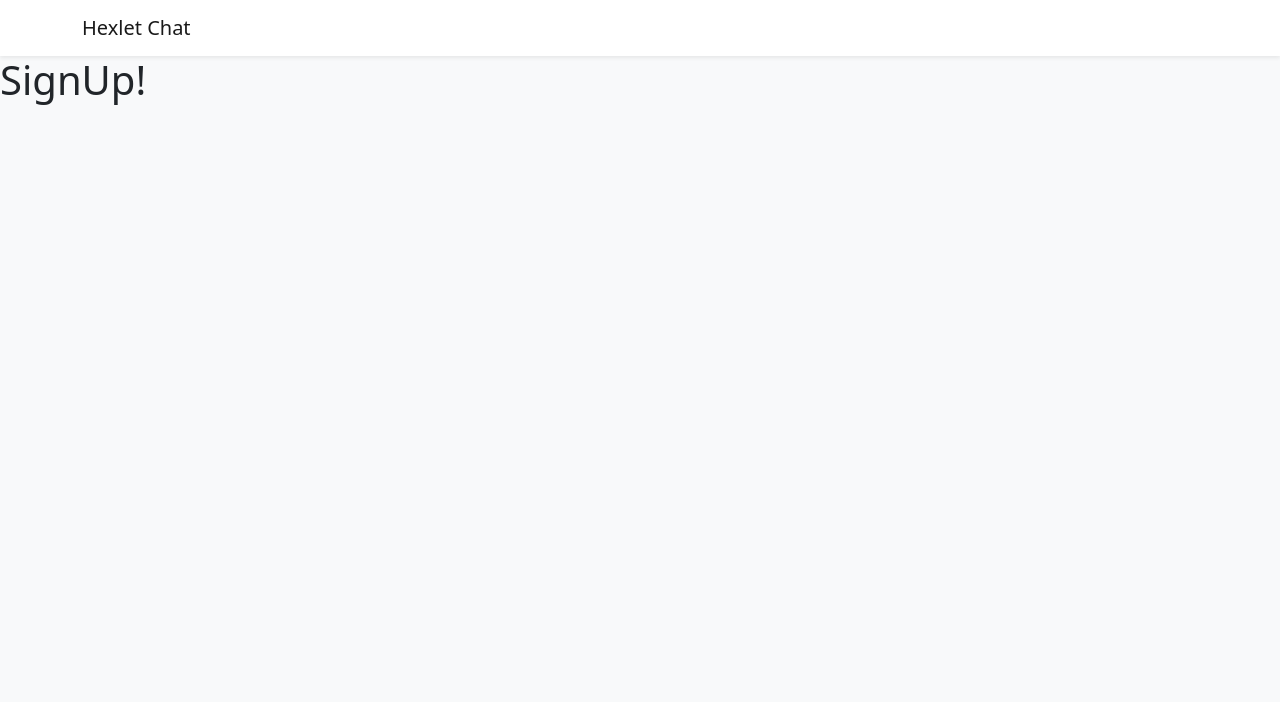
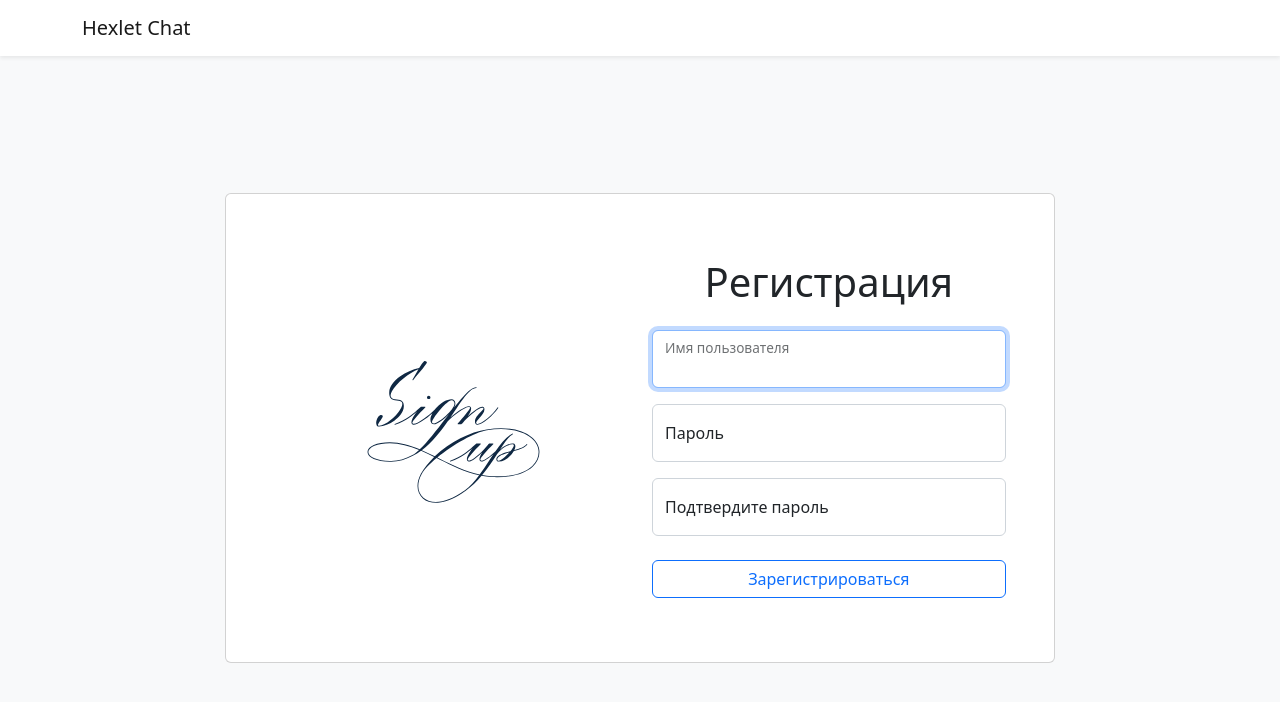
Before and after one commit to artem-mar/frontend-project-12, a React (Create React App) app in the folder frontend/: page /signup in a window 1280 px wide. Shown: the top 702 px of the page. Built offline with nearby package versions, Linux system fonts and the light colour scheme; no server answers.

Commit message:
added signUp

```diff
--- a/frontend/src/components/SignUp.jsx
+++ b/frontend/src/components/SignUp.jsx
@@ -1,9 +1,135 @@
-import React from 'react';
+import React, { useEffect, useState, useRef } from 'react';
+import { useFormik } from 'formik';
+import axios from 'axios';
+import * as yup from 'yup';
+import { useNavigate } from 'react-router-dom';
+import { Button, Form, FloatingLabel } from 'react-bootstrap';
+import { useAuth } from '../hooks/index.js';
+import signUpImage from '../assets/sign_up.svg';
+import routes from '../routes.js';
 
-const SignUp = () => (
-  <div>
-    <h1>SignUp!</h1>
-  </div>
-);
+yup.setLocale({
+  string: {
+    matches: 'password must contain numbers and letters',
+  },
+});
+const schema = yup.object().shape({
+  username: yup.string().required().min(3).max(20)
+    .trim(),
+  password: yup.string().required().min(6).trim(),
+  passwordComfirmation: yup.string().equals([yup.ref('password')], 'Пароли должны совпадать'),
+});
 
-export default SignUp;
+const SignIn = () => {
+  const [regError, setRegError] = useState(false);
+  const auth = useAuth();
+  const navigate = useNavigate();
+  const inputRef = useRef(null);
+  useEffect(() => {
+    inputRef.current.focus();
+  }, []);
+
+  const formik = useFormik({
+    initialValues: {
+      username: '',
+      password: '',
+      passwordComfirmation: '',
+    },
+    validationSchema: schema,
+    onSubmit: async (values) => {
+      setRegError(null);
+      try {
+        const { data } = await axios.post(routes.signUpPath(), values);
+        localStorage.setItem('user', JSON.stringify(data));
+        auth.logIn();
+        navigate('/');
+      } catch (e) {
+        if (e.response.status === 409) {
+          setRegError('такой юзер уже есть');
+          inputRef.current.select();
+        }
+      }
+    },
+  });
+
+  return (
+    <div className="container-fluid h-100">
+      <div className="row align-items-center justify-content-center h-100">
+        <div className="col col-12 col-md-8 bg-light">
+          <div className="card">
+            <div className="card-body row p-5">
+              <div className="col-12 col-md-6 d-flex align-items-center justify-content-center">
+                <img src={signUpImage} alt="Sign In" style={{ height: '200px' }} />
+              </div>
+              <div className="col-12 col-md-6">
+                <Form onSubmit={formik.handleSubmit} className="mt-3">
+                  <h1 className="text-center mb-4">Регистрация</h1>
+                  <FloatingLabel
+                    controlId="username"
+                    label="Имя пользователя"
+                    className="mb-3"
+                  >
+                    <Form.Control
+                      ref={inputRef}
+                      required
+                      onBlur={formik.handleBlur}
+                      onChange={formik.handleChange}
+                      isInvalid={(formik.errors.username && formik.touched.username) || regError}
+                      type="text"
+                      placeholder="Имя пользователя"
+                    />
+                    <Form.Control.Feedback type="invalid" tooltip>
+                      {formik.errors.username}
+                    </Form.Control.Feedback>
+                  </FloatingLabel>
+
+                  <FloatingLabel
+                    controlId="password"
+                    label="Пароль"
+                    className="mb-3"
+                  >
+                    <Form.Control
+                      required
+                      onBlur={formik.handleBlur}
+                      onChange={formik.handleChange}
+                      isInvalid={(formik.errors.password && formik.touched.password) || regError}
+                      type="password"
+                      placeholder="Пароль"
+                    />
+                    <Form.Control.Feedback type="invalid" tooltip>
+                      {formik.errors.password}
+                    </Form.Control.Feedback>
+                  </FloatingLabel>
+
+                  <FloatingLabel
+                    controlId="passwordComfirmation"
+                    label="Подтвердите пароль"
+                    className="mb-4"
+                  >
+                    <Form.Control
+                      required
+                      onBlur={formik.handleBlur}
+                      onChange={formik.handleChange}
+                      isInvalid={formik.errors.passwordComfirmation || regError}
+                      type="password"
+                      placeholder="Подтвердите пароль"
+                    />
+                    <Form.Control.Feedback type="invalid" tooltip>
+                      {formik.errors.passwordComfirmation || regError}
+                    </Form.Control.Feedback>
+                  </FloatingLabel>
+
+                  <Button disabled={formik.isSubmitting} variant="outline-primary" type="submit" className="w-100 mb-3">
+                    Зарегистрироваться
+                  </Button>
+                </Form>
+              </div>
+            </div>
+          </div>
+        </div>
+      </div>
+    </div>
+  );
+};
+
+export default SignIn;
```
